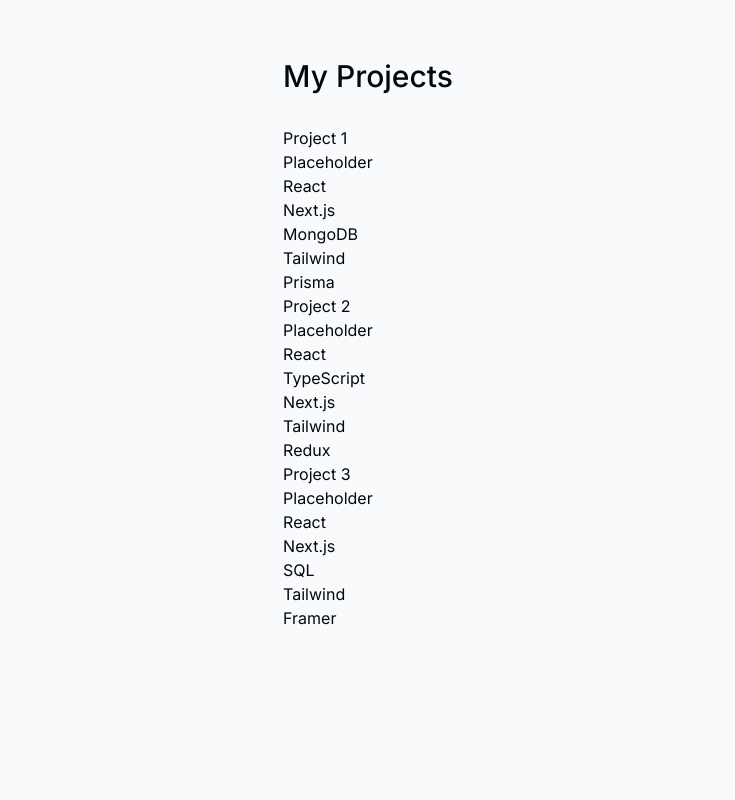
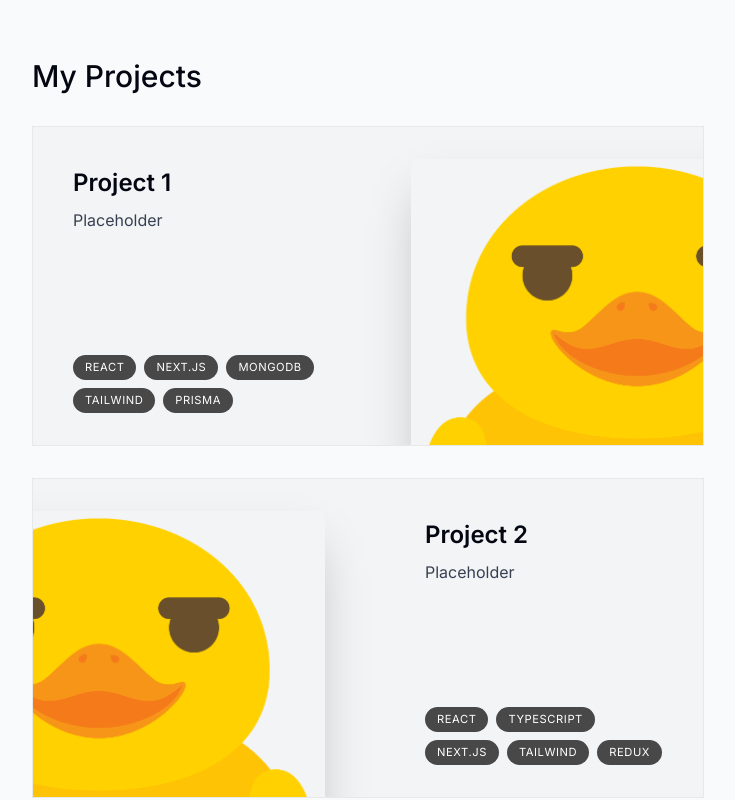
Before and after one commit to PeiYee88/Sacheyy, a Next.js app: page / in a window 1280 px wide. Shown: the part 1260-2060 px from the top of the page, without its empty margins (272-1007 px from the left). Built offline with nearby package versions, Linux system fonts and the light colour scheme.

Commit message:
Add style and layout for project

```diff
--- a/components/projects.tsx
+++ b/components/projects.tsx
@@ -1,6 +1,7 @@
 import React from 'react'
 import SectionHeading from './section-heading'
 import { projectsData } from '@/lib/data';
+import Image from 'next/image';
 
 export default function Projects() {
   return (
@@ -21,13 +22,37 @@
 type ProjectProps = (typeof projectsData)[number];
 
 function Project({title, description, tags, imageUrl} : ProjectProps ) {
-    return <section>
-        <h3>{title}</h3>
-        <p>{description}</p>
-        <ul>
+    return (
+    <section className='  group bg-gray-100 max-w-[42rem] border border-black/5
+    overflow-hidden sm:pr-8 relative sm:h-[20rem] mb-3 sm:mb-8 last:mb-0
+    hover:bg-gray-200 transition'>
+        <div className='pt-4 pb-8 px-5 sm:pl-10 sm:pr-2 sm:pt-10 sm:max-w-[50%]
+        flex flex-col h-full group-even:ml-[22rem]'>
+        <h3 className='text-2xl font-semibold'>{title}</h3>
+        <p className='mt-2 leading-relaxed text-gray-700'>{description}</p>
+
+        <ul className='flex flex-wrap mt-4 gap-2 sm:mt-auto'>
             {tags.map((tag, index) => (
-                <li key = {index}> {tag} </li>
+                <li className='bg-black/[0.7] text-white px-3 py-1 text-[0.7rem] uppercase tracking-wider rounded-full' key = {index}> {tag} </li>
             ))}
         </ul>
+        </div>
+
+        <Image
+            src={imageUrl} alt={title} quality={95}
+            className=' absolute top-8 -right-40 w-[28.25rem] rounded-t-lg shadow-2xl
+            group-even:right-[initial] group-even:-left-40
+            transition
+            group-hover:scale-[1.04]
+            group-hover:-translate-x-3
+            group-hover:translate-y-3
+            group-hover:-rotate-2
+
+            group-even:group-hover:translate-x-3
+            group-even:group-hover:translate-y-3
+            group-even:group-hover:rotate-2'
+            />
+
     </section>
+    );
 }
```
